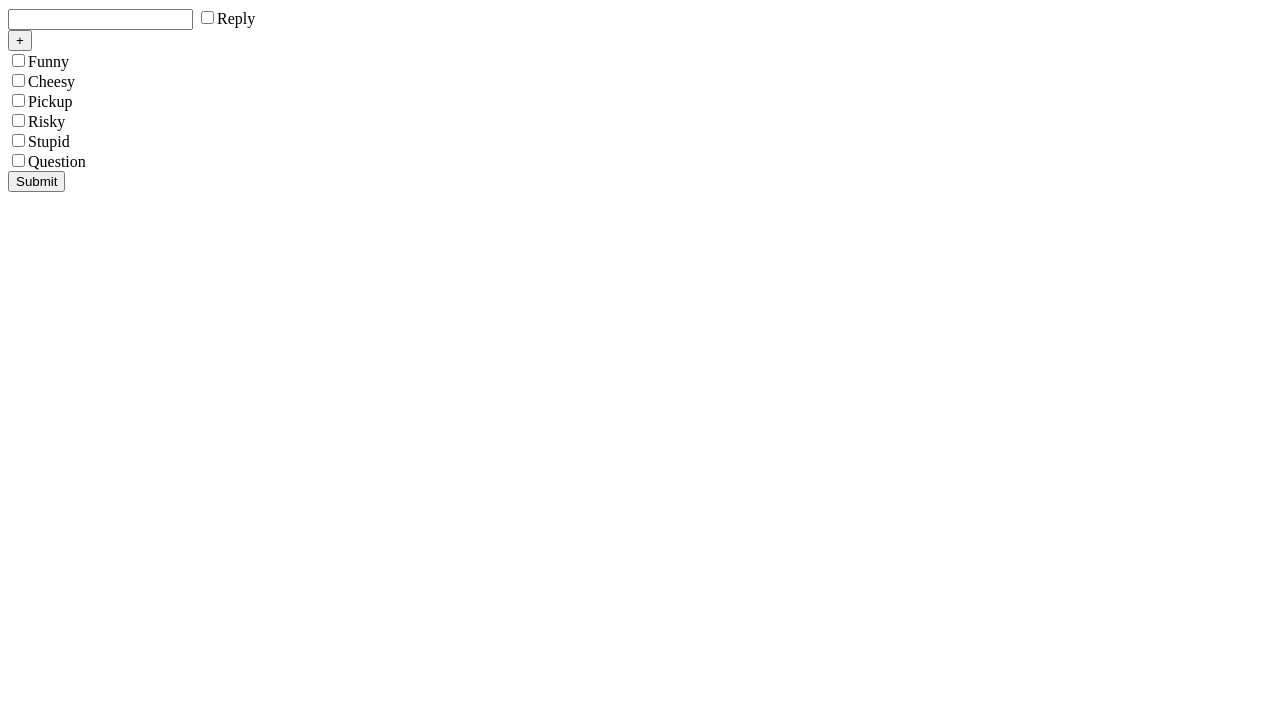
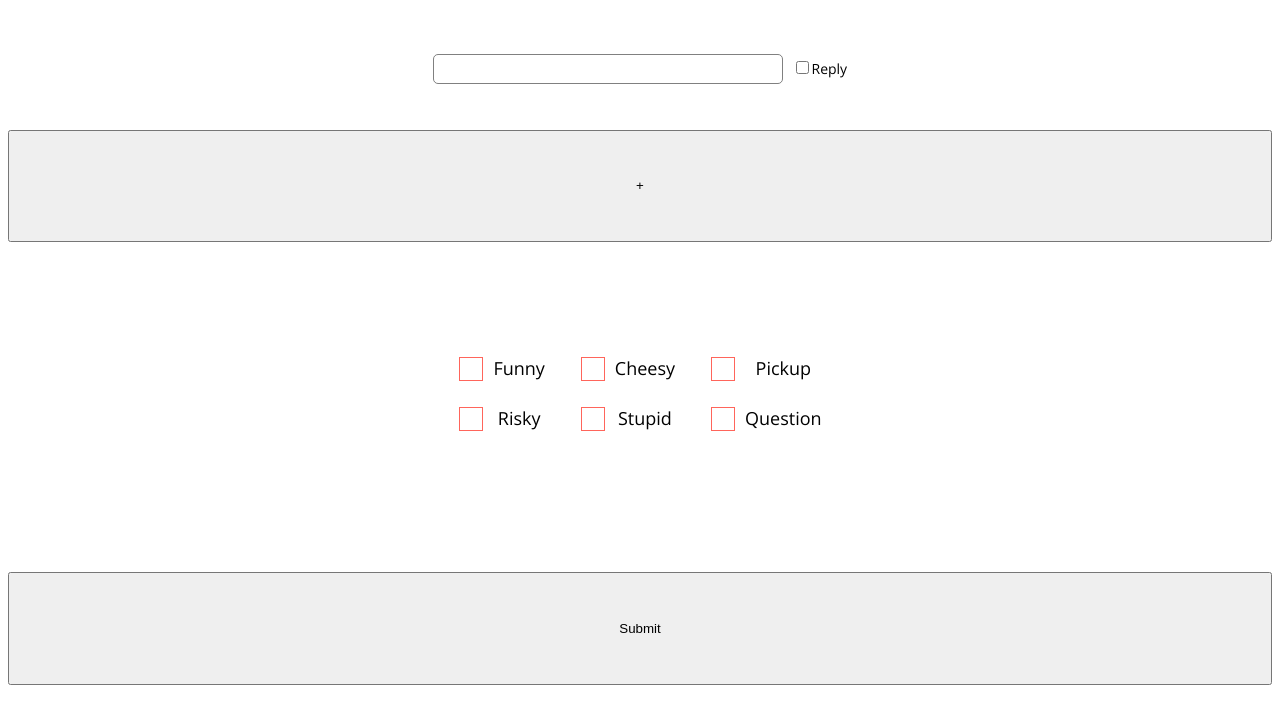
Before and after one commit to lennonn2/tinder-lines-create, a plain HTML site: page index.html in a window 1280 px wide. Drawn offline with nearby package versions, Linux system fonts and the light colour scheme.

Commit message:
add basic styling

```diff
--- a/index.html
+++ b/index.html
@@ -1,21 +1,83 @@
 <html>
   <head>
-    <script src="./script.js"></script>
+    <link href="https://fonts.googleapis.com/css?family=Open+Sans" rel="stylesheet">
+    <link rel="stylesheet" href="./style.css">
+    <script src="./script.js" async></script>
   </head>
   <body>
-    <div id="messageContainer">
+    <div id="messageContainer" class="messageContainer">
       <div class="messageObject">
         <input type="text" class="message"/>
-        <input value="reply" type="checkbox"/>Reply<br/>
+        <input value="reply" type="checkbox" class="reply"/>Reply<br/>
       </div>
     </div>
     <button onclick="add()">+</button><br/>
-    <input id="funny" value="funny" type="checkbox"/>Funny<br/>
-    <input id="cheesy" value="cheesy" type="checkbox"/>Cheesy<br/>
-    <input id="pickup" value="pickup" type="checkbox"/>Pickup<br/>
-    <input id="risky" value="risky" type="checkbox"/>Risky<br/>
-    <input id="stupid" value="stupid" type="checkbox"/>Stupid<br/>
-    <input id="question" value="question" type="checkbox"/>Question<br/>
+    <div class="checkboxGrid">
+      <label class='cbxContainer'>
+        <input
+          type="checkbox"
+          name="funny"
+          value="funny"
+        />
+        <span
+          class='checkmark'
+        ></span>Funny
+      </label>
+
+      <label class='cbxContainer'>
+        <input
+          type="checkbox"
+          name="cheesy"
+          value="cheesy"
+        />
+        <span
+          class='checkmark'
+        ></span>Cheesy
+      </label>
+
+      <label class='cbxContainer'>
+        <input
+          type="checkbox"
+          name="pickup"
+          value="pickup"
+        />
+        <span
+          class='checkmark'
+        ></span>Pickup
+      </label>
+
+      <label class='cbxContainer'>
+        <input
+          type="checkbox"
+          name="risky"
+          value="risky"
+        />
+        <span
+          class='checkmark'
+        ></span>Risky
+      </label>
+      <label class='cbxContainer'>
+        <input
+          type="checkbox"
+          name="stupid"
+          value="stupid"
+        />
+        <span
+          class='checkmark'
+        ></span>Stupid
+      </label>
+
+      <label class='cbxContainer'>
+        <input
+          type="checkbox"
+          name="question"
+          value="question"
+        />
+        <span
+          class='checkmark'
+        ></span>Question
+      </label>
+    </div>
 
     <button onclick="submit()">Submit</button>
 
--- a/script.js
+++ b/script.js
@@ -27,8 +27,8 @@ function submit() {
     categories: categories
   };
 
-  const url = 'https://qvqnyun7pl.execute-api.us-east-1.amazonaws.com/prod/notes';
-  fetch(url, {
+  // const url = 'https://qvqnyun7pl.execute-api.us-east-1.amazonaws.com/prod/notes';
+  fetch('url', {
     body: JSON.stringify(data), // must match 'Content-Type' header
     cache: 'no-cache', // *default, no-cache, reload, force-cache, only-if-cached
     credentials: 'same-origin', // include, same-origin, *omit
--- /dev/null
+++ b/style.css
@@ -0,0 +1,144 @@
+body {
+  display: grid;
+  height: 100vh;
+  font-family: 'Open Sans', sans-serif;
+}
+
+body > * {
+  display: flex;
+  justify-content: center;
+  align-items: center;
+  text-align: center;
+}
+
+.checkboxGrid {
+  display: grid;
+  grid-gap: 25px 35px;
+
+  grid-template-areas:
+    "checkbox checkbox"
+    "checkbox checkbox"
+    "checkbox checkbox";
+
+  grid-template-rows: 25px 25px 25px;
+  grid-column-gap: 65px;
+}
+
+.checkboxGrid > * {
+  display: flex;
+  align-items: flex-start;
+  min-height: 24px;
+  align-items: center;
+  max-height: 25px;
+}
+
+@media (min-width: 600px) {
+  .checkboxGrid {
+    grid-template-areas:
+      "checkbox checkbox checkbox"
+      "checkbox checkbox checkbox";
+
+    grid-gap: 25px 35px;
+  }
+
+  .checkboxGrid > * {
+    display: flex;
+    align-items: flex-start;
+    min-height: 24px;
+    align-items: center;
+  }
+}
+
+/* Customize the label (the container) */
+.cbxContainer {
+  display: block;
+  position: relative;
+  padding-left: 35px;
+  cursor: pointer;
+  font-size: 18px;
+  -webkit-user-select: none;
+  -moz-user-select: none;
+  -ms-user-select: none;
+  user-select: none;
+}
+
+/* Hide the browser's default checkbox */
+.cbxContainer input {
+  position: absolute;
+  opacity: 0;
+  cursor: pointer;
+}
+
+/* Create a custom checkbox */
+.checkmark {
+  position: absolute;
+  top: 0;
+  left: 0;
+  height: 22px;
+  width: 22px;
+  background-color: white;
+  border: solid 1px #FF655B;
+  margin-top: 1px;
+  margin-left: 1px;
+}
+
+/* On mouse-over, add a grey background color */
+.cbxContainer:hover input ~ .checkmark {
+  /* background-color: #ccc; */
+  border-width: 2px;
+  margin-top: 0;
+  margin-left: 0;
+}
+
+/* When the checkbox is checked, add a blue background */
+.cbxContainer input:checked ~ .checkmark {
+  background-color: white;
+}
+
+/* .cbxContainer:hover input:checked ~ .checkmark {
+  background-color: #ccc;
+} */
+
+/* Create the checkmark/indicator (hidden when not checked) */
+.checkmark:after {
+  content: "";
+  position: absolute;
+  display: none;
+}
+
+/* Show the checkmark when checked */
+.cbxContainer input:checked ~ .checkmark:after {
+  display: block;
+}
+
+/* Style the checkmark/indicator */
+.cbxContainer .checkmark:after {
+  left: 7px;
+  top: 3px;
+  width: 5px;
+  height: 10px;
+  border: solid #FF655B;
+  border-width: 0 3px 3px 0;
+  -webkit-transform: rotate(45deg);
+  -ms-transform: rotate(45deg);
+  transform: rotate(45deg);
+}
+
+/* Message styling */
+.messageContainer {
+  flex-direction: column;
+}
+.messageObject {
+  width: 700px;
+  font-size: 14px;
+}
+
+.messageObject .message {
+  width: 350px;
+  height: 30px;
+  border: solid 1px gray;
+  border-radius: 5px;
+  font-size: 14px;
+  padding: 0 5px;
+  margin-right: 5px;
+}
```
